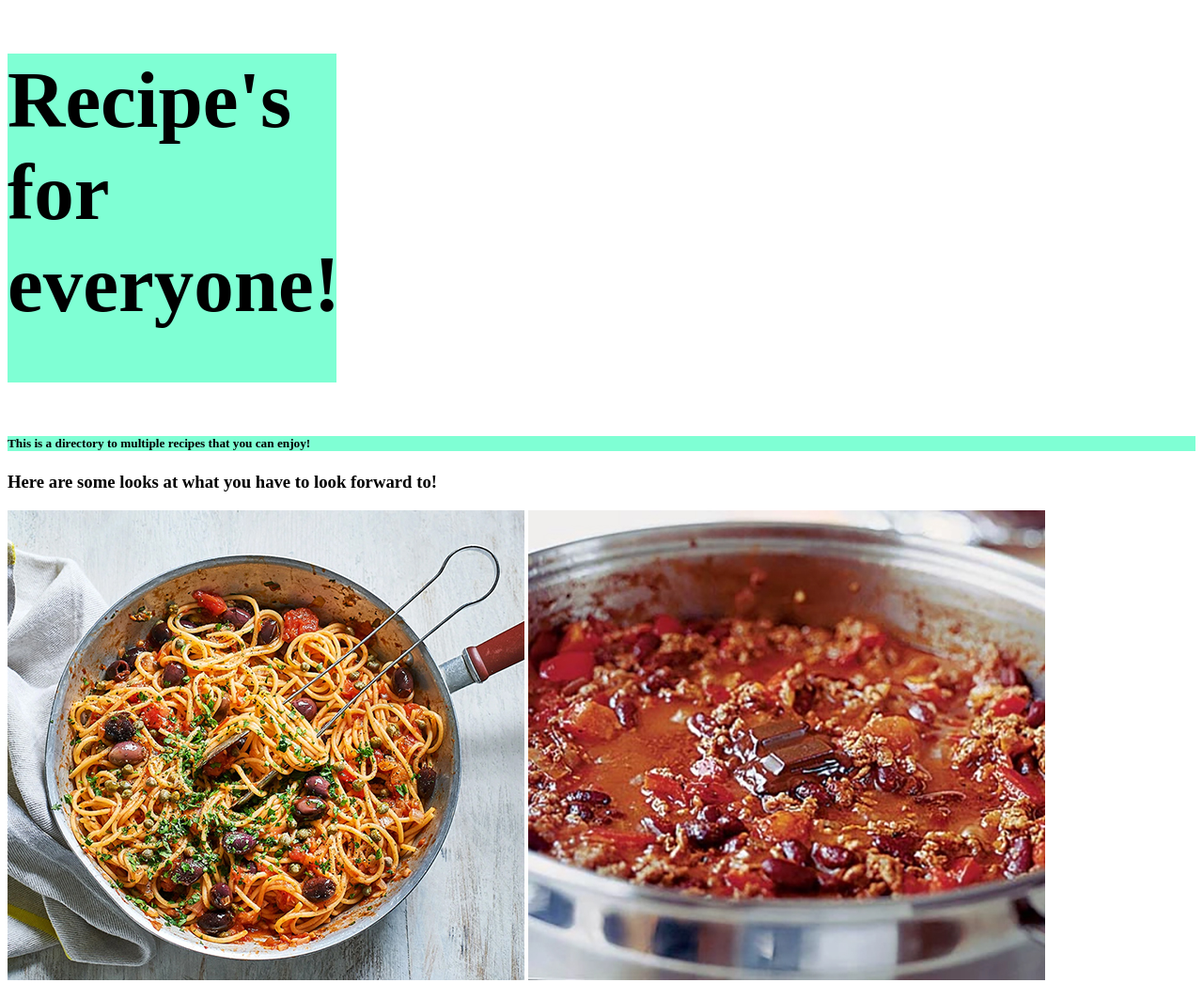
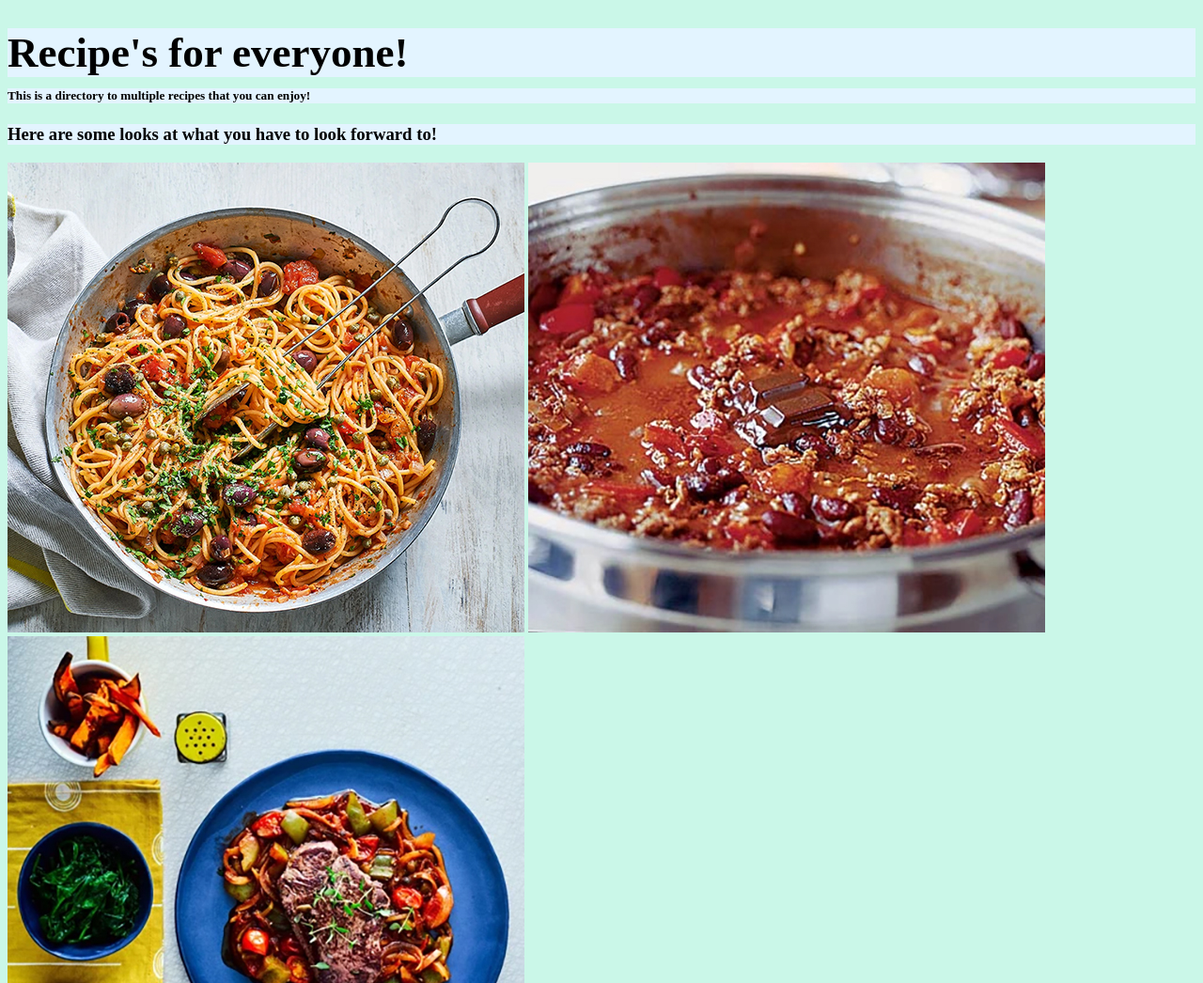
Before and after one commit to JordanRogers99/odin-recipes, a plain HTML site: page index.html in a window 1280 px wide. Shown: the top 1046 px of the page at 94% size. Drawn offline with Linux system fonts and the light colour scheme.

Commit message:
Slight update, still working on colours

```diff
--- a/index.html
+++ b/index.html
@@ -8,7 +8,7 @@
 <body>
     <h1 class="title">Recipe's for everyone!</h1>
     <h5 class="p1">This is a directory to multiple recipes that you can enjoy!</h5>
-    <h3>Here are some looks at what you have to look forward to!</h3>
+    <h3 class="p3">Here are some looks at what you have to look forward to!</h3>
     <img src=" ./images/pasta.jpg" alt="Image of the pasta recipe">
     <img src=" ./images/chili.jpg" alt="Image of the chili recipe">
     <img src=" ./images/steak.jpg" alt="Image of the chili recipe">
--- a/style.css
+++ b/style.css
@@ -1,14 +1,20 @@
+* {
+    background-color: rgb(202, 247, 232);
+}
+
 .title {
-    background-color: aquamarine;
-    width: 350px;
-    height: 350px;
-    font-size: 85px;
-    border: 100px;
-    border-color: black;
+    background: #e3f4ff;
+    border: -10px;
+    font-size: 45px;
+    margin-bottom: -10px;
 }
 
 .p1 {
-    background-color: aquamarine;
-    font-weight: 900;
+    background-color: #e3f4ff;
+    margin-top: -100;
+    margin-bottom: -10;
+}
 
+.p3 {
+    background: #e3f4ff;
 }
```
